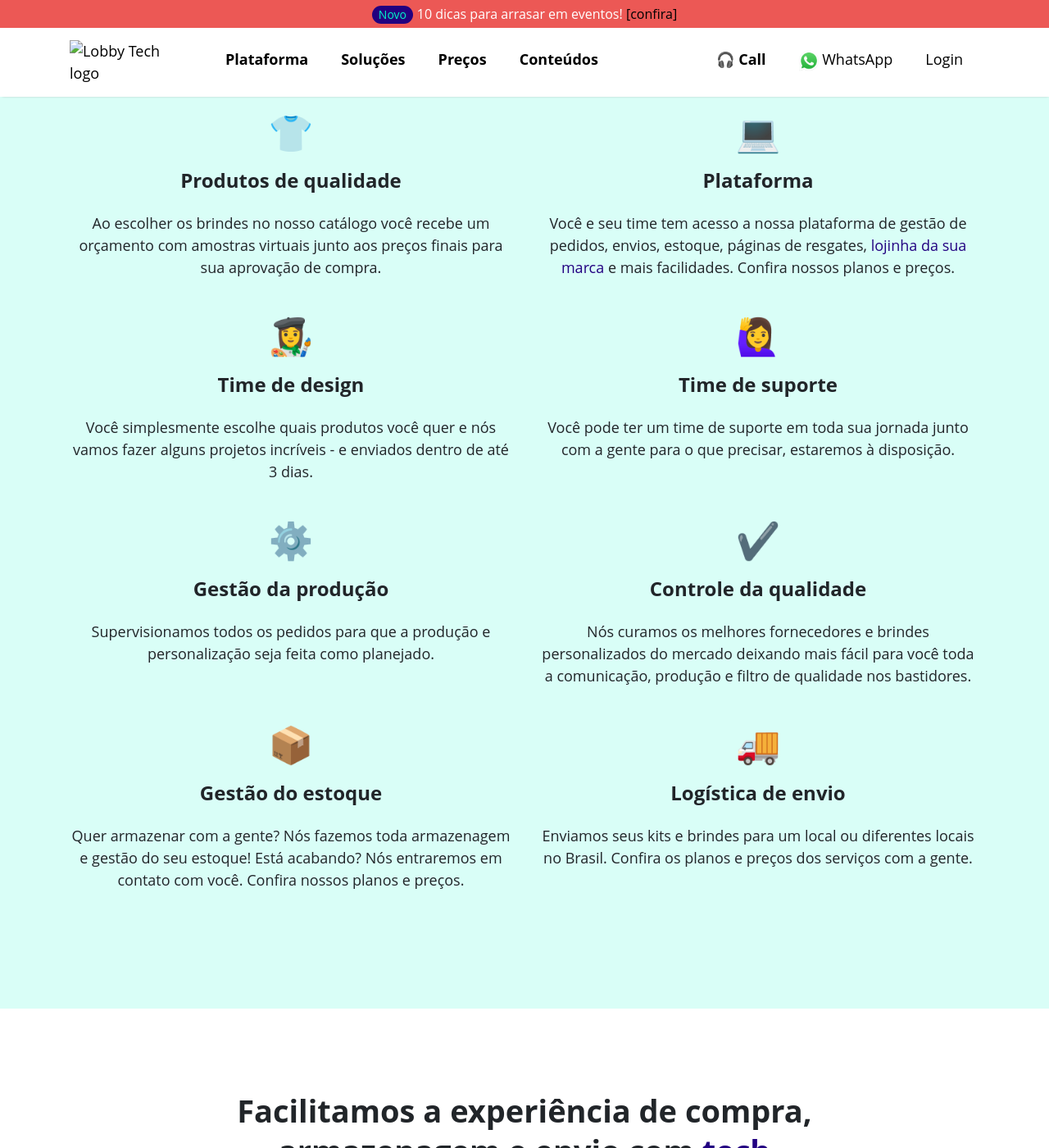
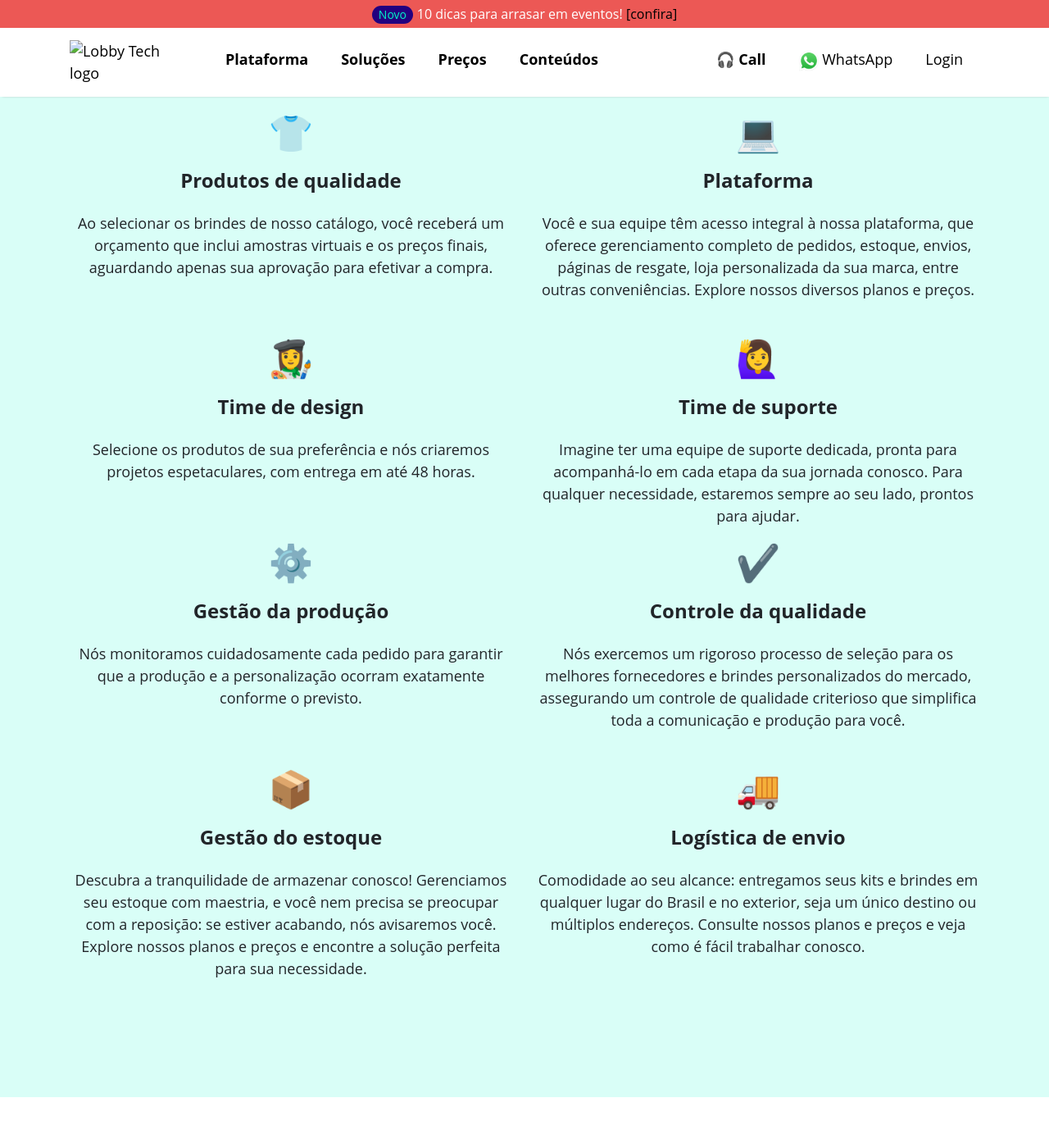
Before and after one commit to lobby-tech/lobby.tech, a Jekyll site: the page built from precos.html, in a window 1280 px wide and 1400 px high, scrolled down 2725 px. Shown: the whole window at 82% size. Built offline with Jekyll 4.4.1, drawn with Linux system fonts in a browser that asks for light colours; a script that is not in the unit is left out.

Commit message:
Updated text

```diff
--- a/precos.html
+++ b/precos.html
@@ -305,48 +305,48 @@ layout: home
       <section class="col-md-6">
         <p class="font--xxl">️👕</p>
         <h2 class="font--lg"><b>Produtos de qualidade</b></h2>
-        <p>Ao escolher os brindes no nosso catálogo você recebe um orçamento com amostras virtuais junto aos preços finais para sua aprovação de compra.</p>
+        <p>Ao selecionar os brindes de nosso catálogo, você receberá um orçamento que inclui amostras virtuais e os preços finais, aguardando apenas sua aprovação para efetivar a compra.</p>
         <br>
       </section>
       <section class="col-md-6">
         <p class="font--xxl">💻</p>
         <h2 class="font--lg"><b>Plataforma</b></h2>
-        <p>Você e seu time tem acesso a nossa plataforma de gestão de pedidos, envios, estoque, páginas de resgates, <a href="/lojinha-da-sua-marca">lojinha da sua marca</a> e mais facilidades. Confira nossos planos e preços.</p>
+        <p>Você e sua equipe têm acesso integral à nossa plataforma, que oferece gerenciamento completo de pedidos, estoque, envios, páginas de resgate, loja personalizada da sua marca, entre outras conveniências. Explore nossos diversos planos e preços.</p>
         <br>
       </section>
       <section class="col-md-6">
         <p class="font--xxl">👩‍🎨️</p>
         <h2 class="font--lg"><b>Time de design</b></h2>
-        <p>Você simplesmente escolhe quais produtos você quer e nós vamos fazer alguns projetos incríveis - e enviados dentro de até 3 dias.</p>
+        <p>Selecione os produtos de sua preferência e nós criaremos projetos espetaculares, com entrega em até 48 horas.</p>
         <br>
       </section>
       <section class="col-md-6">
         <p class="font--xxl">🙋‍♀️</p>
         <h2 class="font--lg"><b>Time de suporte</b></h2>
-        <p>Você pode ter um time de suporte em toda sua jornada junto com a gente para o que precisar, estaremos à disposição.</p>
+        <p>Imagine ter uma equipe de suporte dedicada, pronta para acompanhá-lo em cada etapa da sua jornada conosco. Para qualquer necessidade, estaremos sempre ao seu lado, prontos para ajudar.</p>
       </section>
       <section class="col-md-6">
         <p class="font--xxl">⚙️</p>
         <h2 class="font--lg"><b>Gestão da produção</b></h2>
-        <p>Supervisionamos todos os pedidos para que a produção e personalização seja feita como planejado.</p>
+        <p>Nós monitoramos cuidadosamente cada pedido para garantir que a produção e a personalização ocorram exatamente conforme o previsto.</p>
         <br>
       </section>
       <section class="col-md-6">
         <p class="font--xxl">✔️</p>
         <h2 class="font--lg"><b>Controle da qualidade</b></h2>
-        <p>Nós curamos os melhores fornecedores e brindes personalizados do mercado deixando mais fácil para você toda a comunicação, produção e filtro de qualidade nos bastidores.</p>
+        <p>Nós exercemos um rigoroso processo de seleção para os melhores fornecedores e brindes personalizados do mercado, assegurando um controle de qualidade criterioso que simplifica toda a comunicação e produção para você.</p>
         <br>
       </section>
       <section class="col-md-6">
         <p class="font--xxl">📦</p>
         <h2 class="font--lg"><b>Gestão do estoque</b></h2>
-        <p>Quer armazenar com a gente? Nós fazemos toda armazenagem e gestão do seu estoque! Está acabando? Nós entraremos em contato com você. Confira nossos planos e preços.</p>
+        <p>Descubra a tranquilidade de armazenar conosco! Gerenciamos seu estoque com maestria, e você nem precisa se preocupar com a reposição: se estiver acabando, nós avisaremos você. Explore nossos planos e preços e encontre a solução perfeita para sua necessidade.</p>
         <br>
       </section>
       <section class="col-md-6">
         <p class="font--xxl">🚚</p>
         <h2 class="font--lg"><b>Logística de envio</b></h2>
-        <p>Enviamos seus kits e brindes para um local ou diferentes locais no Brasil. Confira os planos e preços dos serviços com a gente.</p>
+        <p>Comodidade ao seu alcance: entregamos seus kits e brindes em qualquer lugar do Brasil e no exterior, seja um único destino ou múltiplos endereços. Consulte nossos planos e preços e veja como é fácil trabalhar conosco.</p>
         <br>
       </section>
     </div>
```
Also changed, not shown: como-funciona.html (+4 -4 lines).
